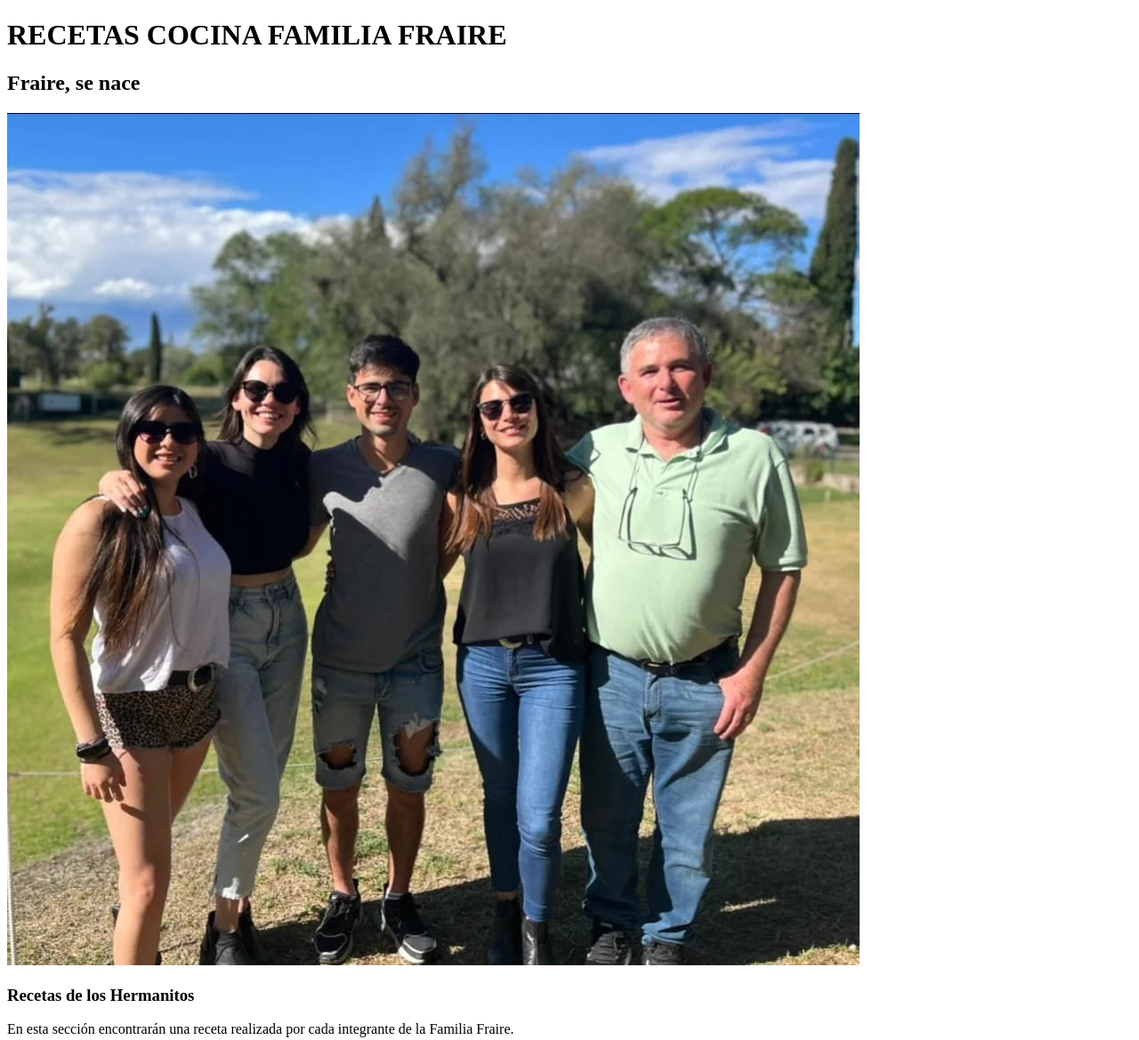
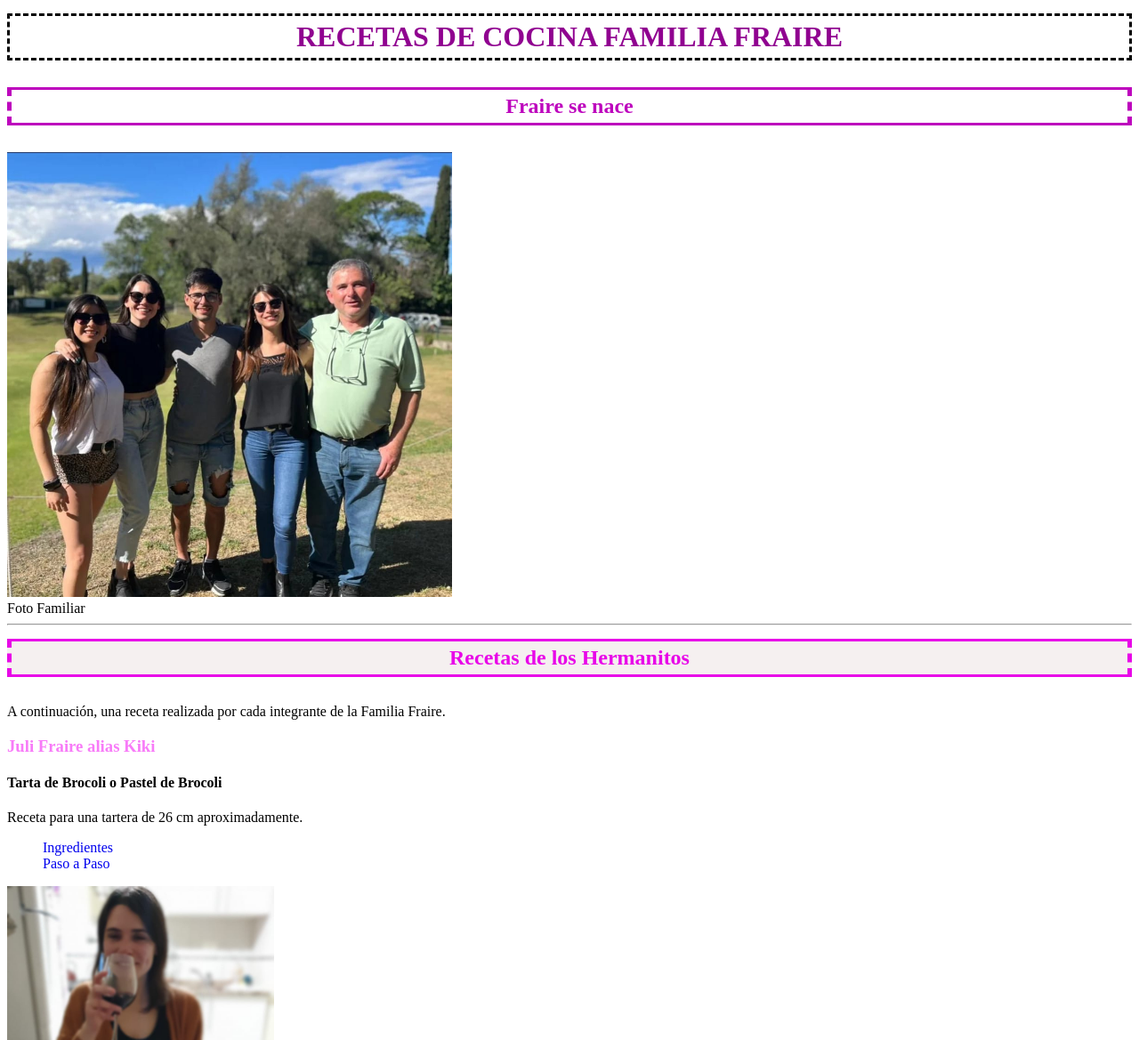
Before and after one commit to CeciFraire/prueba-nueva, a plain HTML site: page HTML/pages/index.html in a window 1280 px wide. Shown: the top 1169 px of the page at 89% size. Drawn offline with Linux system fonts and the light colour scheme.

Commit message:
agregado de CSS basico

```diff
--- /dev/null
+++ b/HTML/CSS/index.css
@@ -0,0 +1,57 @@
+/*selector{
+    propiedad: valor;
+    propiedad: valor;
+}
+
+
+*/
+
+
+h1{/* selector global*/
+    color: rgb(144, 1, 144);
+
+    /* borde */
+    border-top: dashed 3px black;
+    border-bottom: dashed 3px black;
+    border-right: dashed 3px black;
+    border-left: dashed 3px rgb(3, 3, 3);
+
+    /*Relleno y distancia entre el texto y bordes*/
+    padding-top: 5px;
+    padding-bottom: 5px;
+
+    /*Margen*/
+    margin-bottom: 30px;
+    margin-top: 15px;
+
+    text-align: center;
+}
+
+h2{/* selector global*/
+    color: rgb(232, 7, 232);
+    background-color: rgb(245, 240, 240);
+
+    /*bordes*/
+    border-top: solid 3px;
+    border-bottom: solid 3px;
+    border-right: dashed 5px;
+    border-left: dashed 5px;
+
+    /*Relleno*/
+     padding-top: 5px;
+     padding-bottom: 5px;
+
+     /*Margen*/
+     margin-bottom: 30px;
+     margin-top: 15px;
+     text-align: center;
+}
+
+.Frairesenace{
+    color: rgb(189, 4, 189);
+    background-color: rgb(255, 255, 255);
+}
+
+a{
+    text-decoration: none;
+}
--- a/HTML/pages/index.html
+++ b/HTML/pages/index.html
@@ -4,20 +4,51 @@
     <meta charset="UTF-8">
     <meta http-equiv="X-UA-Compatible" content="IE=edge">
     <meta name="viewport" content="width=device-width, initial-scale=1.0">
-    <title>BLOG FAMILIA FRAIRE</title>
+    <link rel="Stylesheet" href="../CSS/index.css">
+        <style>
+h3{
+    color: rgb(248, 123, 248);
+}
+    </style>
+
+<title>BLOG FAMILIA FRAIRE</title>
 </head>
+
 <body>
-    <h1>RECETAS COCINA FAMILIA FRAIRE</h1>
-    <h2> Fraire, se nace </h2>
-<img src="./Familia.jpeg" alt="Foto Familiar">
+    <h1>RECETAS DE COCINA FAMILIA FRAIRE</h1>
+<h2 class="Frairesenace"> Fraire se nace </h2>
+<img src="../imagenes/Familia.jpeg" alt="Foto Familiar" width="500">
+<figcaption> Foto Familiar
+    <hr>
     <section>
-<h3> Recetas de los Hermanitos</h3>
-<p> En esta sección encontrarán una receta realizada por cada integrante de la Familia Fraire.</p>
+<h2> Recetas de los Hermanitos</h2>
+<p> A continuación, una receta realizada por cada integrante de la Familia Fraire.</p>
 
+<article>
+    <h3> Juli Fraire alias Kiki</h3>
+    <h4> Tarta de Brocoli o Pastel de Brocoli</h4>
+    <p> Receta para una tartera de 26 cm aproximadamente. </p>
 
+    <ul class="a">
+        <a href="../pages/IngredientesJF.html">Ingredientes</a>
+        <br>
+        <a href="../pages/PasoaPasoJF.html">Paso a Paso</a>
+    </ul>
 
+    <img src="../imagenes/Juli.jpeg" alt="Foto Juli" width="300">
+</article>
 
+<article>
+    <h3> Mati Fraire alias Juje</h3>
+<p>
+</p>
+</article>
 
+<article>
+    <h3> Barbi Fraire alias Bart</h3>
+<p>
+</p>
+</article>
 
     </section>
 
```
Also changed, not shown: HTML/pages/IngredientesJF.html (added, +24 -0 lines), HTML/imagenes/Familia.jpeg (renamed from HTML/pages/Familia.jpeg), HTML/pages/PasoaPasoJF.html (added).
